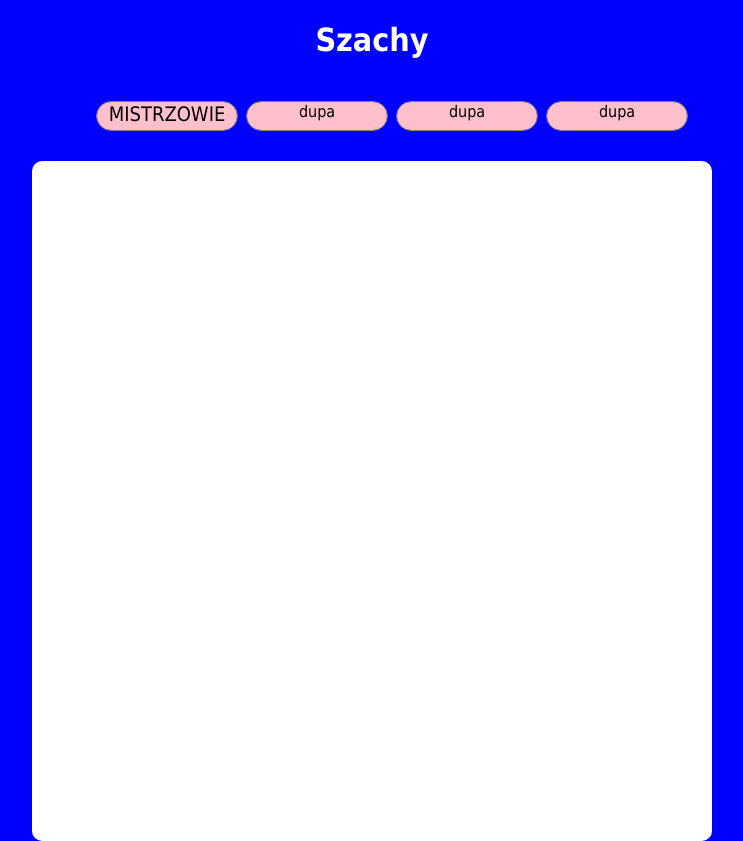
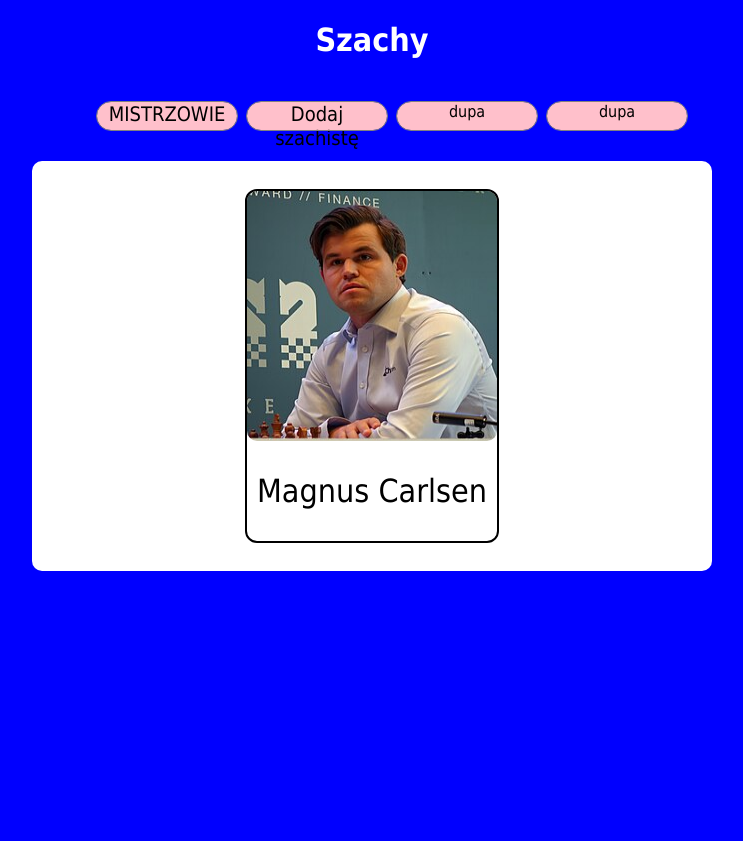
Before and after one commit to StanislawWiaz/papajewski-strona2, a PHP site: page /index.php?strona=mistrzowie in a window 1280 px wide. Shown: the whole page, without its empty margins (268-1011 px from the left). After the commit the page ends 571 px from the top, so only its background shows below. Run offline with PHP 8.4, Linux system fonts and the light colour scheme; data comes from the database, SQL or seed files in the repository.

Commit message:
sam już nie wiem

```diff
--- a/db.php
+++ b/db.php
@@ -1,4 +1,4 @@
 <?php
-    $conn = mysqli_connect('localhost', 'root', '');
+    $conn = mysqli_connect('localhost', 'root', 'root');
     mysqli_select_db($conn, "szachy");
     ?>
--- a/index.php
+++ b/index.php
@@ -30,7 +30,7 @@
                 <ul>
                     <?php
                     echo '<li><a href="index.php?strona=mistrzowie">MISTRZOWIE</a></li>';
-                    echo '<li>dupa</li>';
+                    echo '<li><a href="index.php?strona=dodaj">Dodaj szachistę</a></li>';
                     echo '<li>dupa</li>';
                     echo '<li>dupa</li>';
 
--- a/mistrzowie.php
+++ b/mistrzowie.php
@@ -2,6 +2,12 @@
     require("db.php");
     $wynik = mysqli_query($conn, "SELECT * FROM mistrzowie");
     while ($wiersz = mysqli_fetch_array($wynik)){
+        $nr = $wiersz["id"];
+    echo '<a href="index.php?strona=mistrz&nr=' . $wiersz["id"] . '">';
+    echo '<div class="mistrz-con">';
+    echo '<img src="' . $wiersz["id"] . '.jpg">';
+    echo $wiersz["imie_nazwisko"];
+    echo '</div ></a>';
 
 
     }
--- a/style.css
+++ b/style.css
@@ -4,12 +4,14 @@ body{
     padding: 0px;
 	font-family: tahoma;
 }
+
 #container{
 	margin-left: auto;
 	margin-right: auto;
 justify-content: center;
 	height: 100vh;
 }
+
 #nav-con{
 	width: 50%;
 	height: 15%;
@@ -19,18 +21,21 @@ justify-content: center;
 	margin-right: auto;
 
 }
+
 #naglowek{
 	width: 100%;
 	height: 50%;
 	color: white;
 	text-align: center;
 }
+
 #podstrony{
 	width: 100%;
 	height: 50%;
 	display: flex;
 
 }
+
 ul{
 	list-style: none;
 	display: flex;
@@ -39,6 +44,7 @@ ul{
     text-align: center;
     justify-content: center;
 }
+
 ul li{
 	width: 25%;
 	height: 100%;
@@ -50,21 +56,77 @@ ul li{
 	text-align: center;
 	justify-content: center;
 }
+
 ul li:hover{
 	background-color: white;
 }
+
 ul li a{
 	text-decoration: none;
 	color: black;
 	font-size: 20px;
 }
+
 #content{
 	width: 50%;
-	height: 80%;
 	background-color: white;
 	margin: 20px;
 	padding: 20px;
 	border-radius: 10px;
 	margin-left: auto;
 	margin-right: auto;
+	display: flex;
+	justify-content: center;
+	flex-wrap: wrap;
 }
+
+
+
+.mistrz-con{
+	width: 250px;
+	height: 350px;
+	outline: 2px solid black;
+	display: flex;
+	flex-wrap: wrap;
+	justify-content: center;
+	font-size: 2rem;
+	border-radius: 10px;
+	margin: 10px;
+}
+
+a{
+	text-decoration: none;
+	color: black;
+}
+
+img{
+	float: left;
+	width: 250px;
+	height: 250px;
+	border-radius: 10px;
+
+}
+
+.mistrzDane{
+color: black;
+display: flex;
+justify-content: center;
+text-align: center;
+}
+
+.rankingi{
+	background-color: black;
+	width: 250px;
+	height: 250px;
+	display: flex;
+	flex-wrap: wrap;
+}
+
+.rankingPoj{
+	width: 50%;
+	height: 50%;
+	background-color: black;
+	outline: 1px solid pink;
+	color: white;
+
+}
```
Also changed, not shown: dodaj.php (added, +26 -0 lines), mistrz.php (added, +33 -0 lines), 1.jpg (added), 10.jpg (added), 11.jpg (added), 12.jpg (added), 13.jpg (added), 4.jpg (added), 5.jpg (added), 6.jpg (added), 7.jpg (added), 8.jpg (added), 9.jpg (added).
